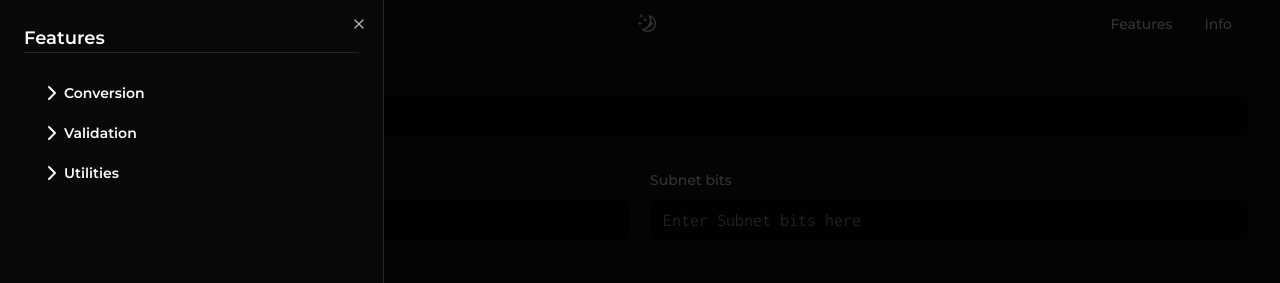
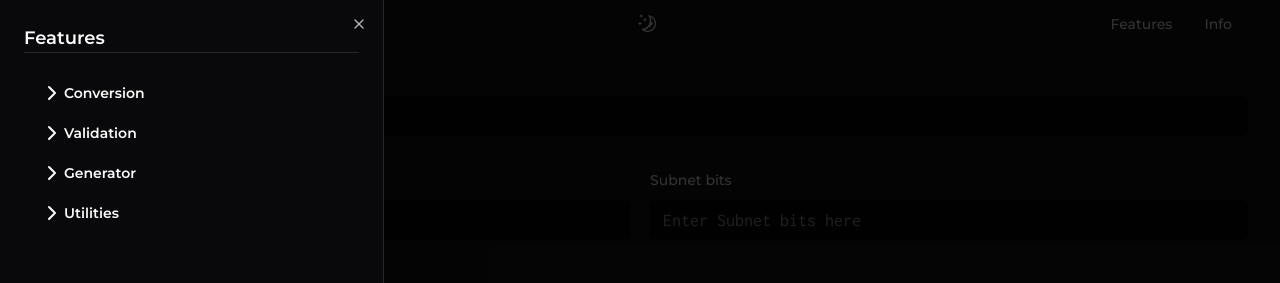
Before and after one commit to kmfiguerrez/next-ipv6, a Next.js app: page / in a window 1280 px wide. Both pictures are taken after a click on the button "Features". Shown: the top 283 px of the page. Built offline with nearby package versions, Linux system fonts and the light colour scheme.

Commit message:
Create GeneratorContent component.

```diff
--- a/src/components/features/conversion/conversion-content.tsx
+++ b/src/components/features/conversion/conversion-content.tsx
@@ -1,5 +1,3 @@
-import React from 'react'
-
 import { Button } from '@/components/ui/button'
 
 import FeaturesDialog from '@/components/features/features-dialog'
--- a/src/components/features/features-dialog.tsx
+++ b/src/components/features/features-dialog.tsx
@@ -5,6 +5,8 @@ import UtilitiesForm from './utilities/utilities-form'
 import BinToHexForm from './conversion/bin-to-hex-form'
 import DecToBinForm from './conversion/dec-to-bin-form'
 import HexToDecForm from './conversion/hex-to-dec-form'
+import ValidationForm, { type TValidationActions } from './validation/validation-form'
+import GeneratorForm, { type TGeneratorActions } from './generator/generator-form'
 
 import { Separator } from "@/components/ui/separator"
 
@@ -16,7 +18,7 @@ import {
   DialogTitle,
   DialogTrigger,
 } from "@/components/ui/dialog"
-import ValidationForm from './validation/validation-form'
+
 
 
 
@@ -26,7 +28,7 @@ type TUtilities = {
 
 type TValidation = {
   category: "validation"
-  action?: "validate-maca" | "validate-ipv6"
+  action?: TValidationActions
 }
 
 type TConversion = {
@@ -34,7 +36,12 @@ type TConversion = {
   action?: "BinToHex" | "DecToBin" | "HexToDec"
 }
 
-type TFeature = TUtilities | TValidation | TConversion
+type TGenerator = {
+  category: "generator"
+  action?: TGeneratorActions
+}
+
+type TFeature = TUtilities | TValidation | TGenerator | TConversion
 
 
 type FeaturesDialogProps = {
@@ -98,6 +105,13 @@ const FeaturesDialog: React.FC<FeaturesDialogProps> = ({ children, title, featur
             />
           }
 
+          {feature.category === "generator" && feature.action === "eui64" &&
+            <GeneratorForm
+              operation='Generate'
+              action={"eui64"}
+            />
+          }
+
         </div>
       </DialogContent>
     </Dialog>
--- /dev/null
+++ b/src/components/features/generator/generator-content.tsx
@@ -0,0 +1,26 @@
+import { Button } from '@/components/ui/button'
+
+import FeaturesDialog from '@/components/features/features-dialog'
+
+const GeneratorContent = () => {
+  return (
+    <ul>
+      <li>
+        <FeaturesDialog
+          title='Generator'
+          description='This action generates the Interface ID portion of IPv6 Address.'
+          feature={{category: "generator", action:"eui64"}}
+        >
+          <Button
+            variant={'ghost'}
+            size={'sm'}
+          >
+            Interface ID
+          </Button>
+        </FeaturesDialog>
+      </li>
+    </ul>
+  )
+}
+
+export default GeneratorContent
--- a/src/components/features/generator/generator-form.tsx
+++ b/src/components/features/generator/generator-form.tsx
@@ -12,9 +12,11 @@ import gsap from 'gsap'
 import { getErrorMessage } from '@/lib/error-message'
 
 
+export type TGeneratorActions = "eui64" | "link-local" | "socilited-node"
+
 type TGeneratorFormProps = {
   operation: string
-  action: "eui64" | "link-local" | "socilited-node"
+  action: TGeneratorActions
 }
 
 
@@ -26,6 +28,20 @@ const GeneratorForm: React.FC<TGeneratorFormProps> = ({ operation, action}) => {
   const inputRef = useRef<HTMLInputElement>(null)
   // Used for animation.
   const inputPrevValue = useRef<string>("initial value")
+
+  // Set output label.
+  let outputLabel: string
+  switch (action) {
+    case "eui64": {
+      outputLabel = "Interface ID"
+      break;
+    }
+    default:
+      outputLabel = "Output"
+      break;
+  }
+
+
 
   // Event handler.
   const handleSubmit = (e: React.FormEvent<HTMLFormElement>) => {
@@ -39,7 +55,7 @@ const GeneratorForm: React.FC<TGeneratorFormProps> = ({ operation, action}) => {
         case "eui64": {
           const macAddress: string = inputValue ? inputValue : ""
           const interfaceID: string = IPv6.eui64(macAddress)
-          setOutput(interfaceID)
+          setOutput(interfaceID.toUpperCase())
 
           /*
             Animation.
@@ -52,6 +68,7 @@ const GeneratorForm: React.FC<TGeneratorFormProps> = ({ operation, action}) => {
 
           // Set current input value as previous value.
           inputPrevValue.current = macAddress
+
 
           return
         }
@@ -71,7 +88,7 @@ const GeneratorForm: React.FC<TGeneratorFormProps> = ({ operation, action}) => {
 
   return (
     <form onSubmit={handleSubmit}>
-      {action === "eui64" || action === "link-local" &&
+      {action === "eui64" &&
         <FromInputTag
           ref={inputRef}
           label='MAC Address'
@@ -79,6 +96,19 @@ const GeneratorForm: React.FC<TGeneratorFormProps> = ({ operation, action}) => {
           onChange={setInputValue}
           formMessage={error}
           value={inputValue}
+          className='mb-8'
+        />
+      }
+
+      {action === "link-local" &&
+        <FromInputTag
+          ref={inputRef}
+          label='MAC Address'
+          placeholder='Enter MAC address here'
+          onChange={setInputValue}
+          formMessage={error}
+          value={inputValue}
+          className='mb-8'
         />
       }
 
@@ -90,12 +120,13 @@ const GeneratorForm: React.FC<TGeneratorFormProps> = ({ operation, action}) => {
           onChange={setInputValue}
           formMessage={error}
           value={inputValue}
+          className='mb-8'
         />
       }
 
       {/* Output */}
       <FeaturesOutputBox
-        label={"Output"}
+        label={outputLabel}
         formError={error}
         result={output}
         className='mb-8'
--- a/src/components/features/off-canvas.tsx
+++ b/src/components/features/off-canvas.tsx
@@ -5,6 +5,7 @@ import { Separator } from "@/components/ui/separator"
 import UtilitiesContent from './utilities/utilities-content'
 import ConversionContent from './conversion/conversion-content'
 import ValidationContent from './validation/validation-content'
+import GeneratorContent from './generator/generator-content'
 
 import {
   Sheet,
@@ -62,6 +63,13 @@ const OffCanvas: React.FC<OffCanvasProps> = ({ children }) => {
           </SidebarAccordionItem>
 
           <SidebarAccordionItem key='item-2'>
+            <SidebarAccordionTrigger className='font-semibold'>Generator</SidebarAccordionTrigger>
+            <SidebarAccordionContent className='ps-7'>
+              <GeneratorContent />
+            </SidebarAccordionContent>
+          </SidebarAccordionItem>
+
+          <SidebarAccordionItem key='item-2'>
             <SidebarAccordionTrigger className='font-semibold'>Utilities</SidebarAccordionTrigger>
             <SidebarAccordionContent className='ps-7'>
               <UtilitiesContent />
--- a/src/components/features/utilities/utilities-content.tsx
+++ b/src/components/features/utilities/utilities-content.tsx
@@ -1,5 +1,3 @@
-import React from 'react'
-
 import { Button } from '@/components/ui/button'
 
 import FeaturesDialog from '@/components/features/features-dialog'
--- a/src/components/features/validation/validation-content.tsx
+++ b/src/components/features/validation/validation-content.tsx
@@ -1,5 +1,3 @@
-import React from 'react'
-
 import { Button } from '@/components/ui/button'
 
 import FeaturesDialog from '@/components/features/features-dialog'
--- a/src/components/features/validation/validation-form.tsx
+++ b/src/components/features/validation/validation-form.tsx
@@ -10,9 +10,11 @@ import IPv6 from '@/lib/ipv6'
 import gsap from 'gsap'
 
 
+export type TValidationActions = "validate-maca" | "validate-ipv6"
+
 type TValidationFormProps = {
   operation: string
-  action: "validate-maca" | "validate-ipv6"
+  action: TValidationActions
 }
 
 const ValidationForm: React.FC<TValidationFormProps> = ({ operation, action }) => {
@@ -99,6 +101,7 @@ const ValidationForm: React.FC<TValidationFormProps> = ({ operation, action }) =
           onChange={setInputValue}
           formMessage={error}
           value={inputValue}
+          className='mb-8'
         />
       }
 
@@ -110,6 +113,7 @@ const ValidationForm: React.FC<TValidationFormProps> = ({ operation, action }) =
           onChange={setInputValue}
           formMessage={error}
           value={inputValue}
+          className='mb-8'
         />
       }
 
```
